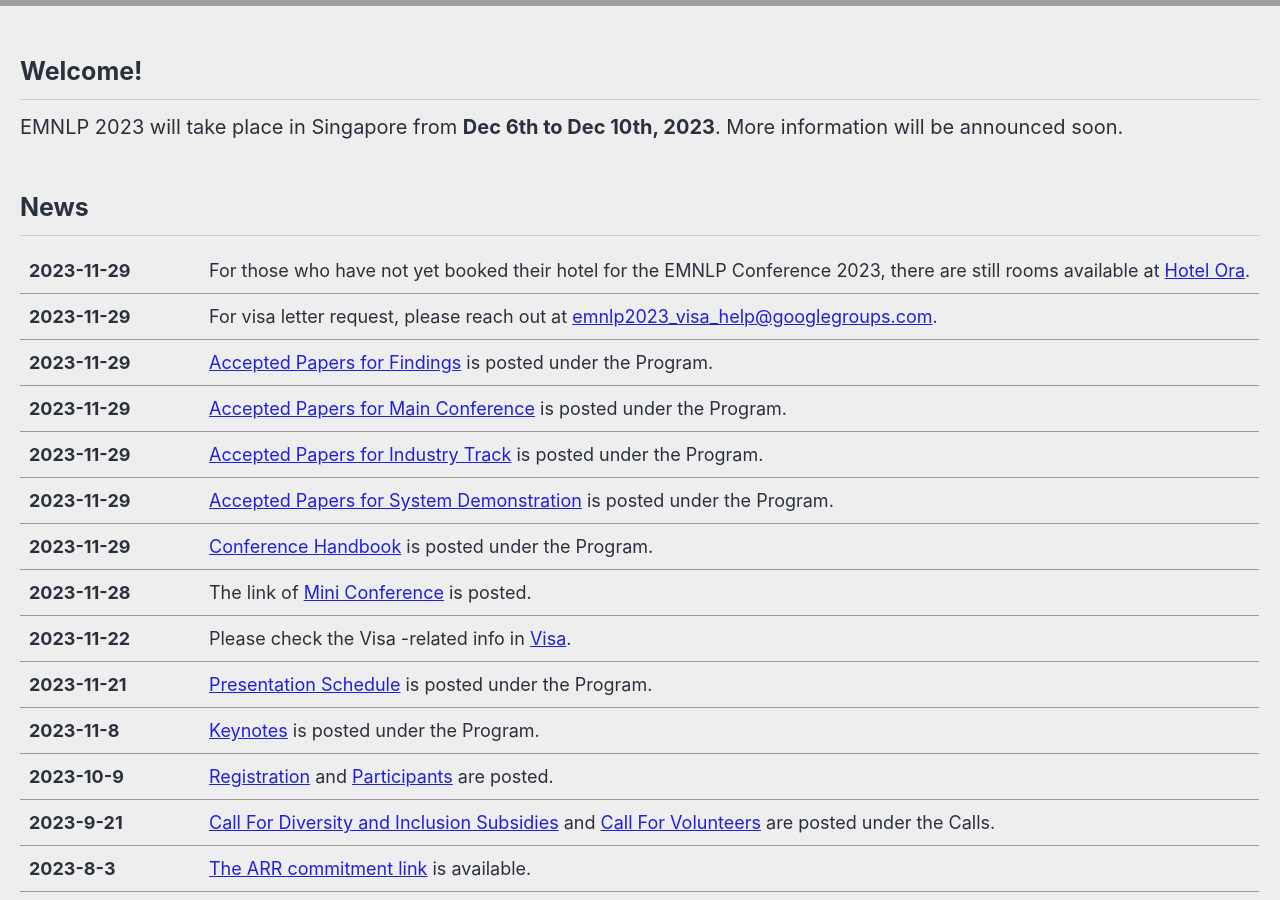
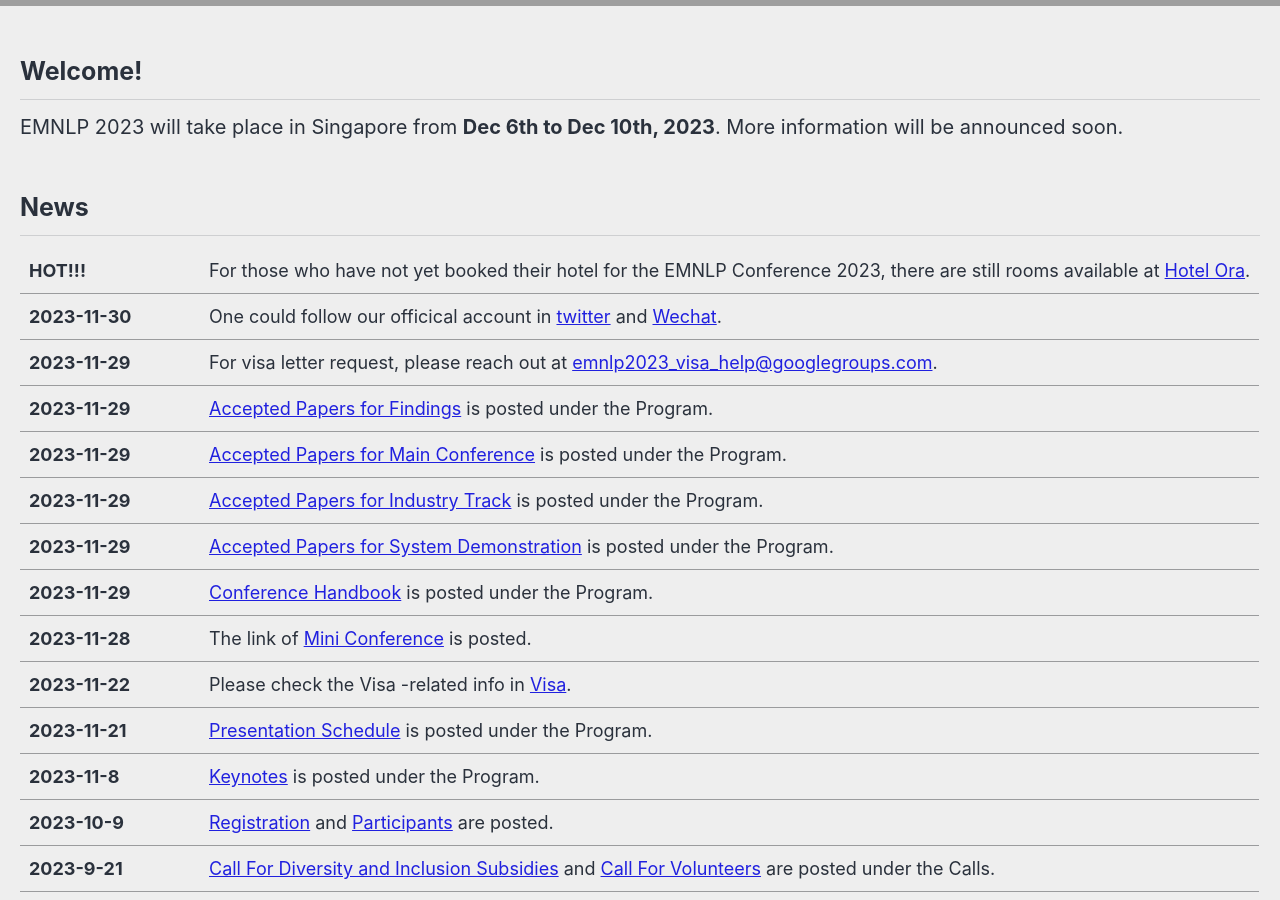
Before and after one commit to acl-org/emnlp-2023, a Jekyll site: the page built from _pages/home.md, in a window 1280 px wide and 900 px high, scrolled down 449 px. Built offline with Jekyll 4.4.1, drawn with Linux system fonts in a browser that asks for light colours; cached includes are drawn as plain includes; nearby versions of some CDN libraries; grey boxes are pictures that could not be loaded.

Commit message:
Update home.md

```diff
--- a/_pages/home.md
+++ b/_pages/home.md
@@ -18,7 +18,8 @@
 .news-table tr td:nth-child(1) { font-weight: bold; width: 10em; }
 </style>
 
-| 2023-11-29 | For those who have not yet booked their hotel for the EMNLP Conference 2023, there are still rooms available at [Hotel Ora](https://www.idem.events/r/emnlp-conference-2023-hotel-ora/).
+| HOT!!! | For those who have not yet booked their hotel for the EMNLP Conference 2023, there are still rooms available at [Hotel Ora](https://www.idem.events/r/emnlp-conference-2023-hotel-ora/).
+| 2023-11-30 | One could follow our officical account in [twitter](https://twitter.com/emnlpmeeting)  and [Wechat](/assets/images/logos/wechat-logo.png).
 | 2023-11-29 | For visa letter request, please reach out at  [emnlp2023_visa_help@googlegroups.com](mailto:celine@nus.edu.sg).
 | 2023-11-29 | [Accepted Papers for Findings](/program/accepted_findings/) is posted under the Program.
 | 2023-11-29 | [Accepted Papers for Main Conference](/program/accepted_main_conference/) is posted under the Program.
```
